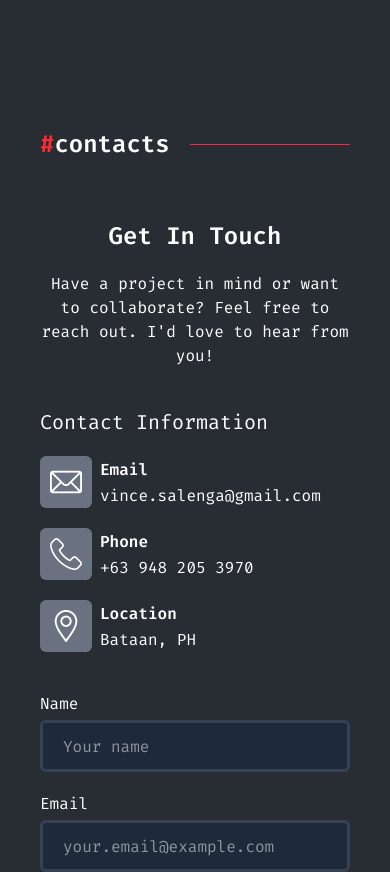
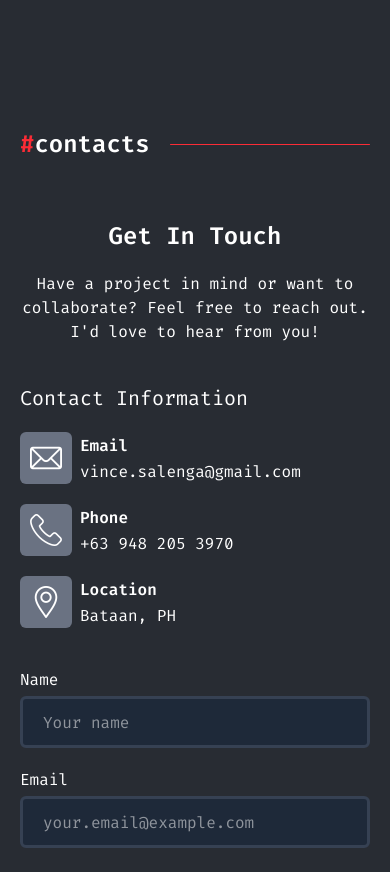
Before and after one commit to Vincxzse/my-portfolio, a React (Vite) app in the folder client/: page / in a window 390 px wide. Shown: the part 3820-4692 px from the top of the page. Built offline with nearby package versions, Linux system fonts and the light colour scheme.

Commit message:
Reduced main div horizontal padding on contact section mobile view

```diff
--- a/client/src/components/Main/Contacts/Contact-Section.jsx
+++ b/client/src/components/Main/Contacts/Contact-Section.jsx
@@ -8,7 +8,7 @@
 export default function ContactSection() {
     return (
         <>
-            <div id="contacts" className="flex flex-col items-start justify-start w-full lg:h-screen px-10 lg:px-40 gap-15">
+            <div id="contacts" className="flex flex-col items-start justify-start w-full lg:h-screen px-5 lg:px-40 gap-15">
                 <div className="w-full lg:w-1/2 flex flex-row items-center justify-start gap-5">
                     <h1 className="text-white text-2xl font-semibold"><span className="text-red-500">#</span>contacts</h1>
                     <div className="flex-grow bg-red-500 h-[1px] rounded-full"></div>
```
